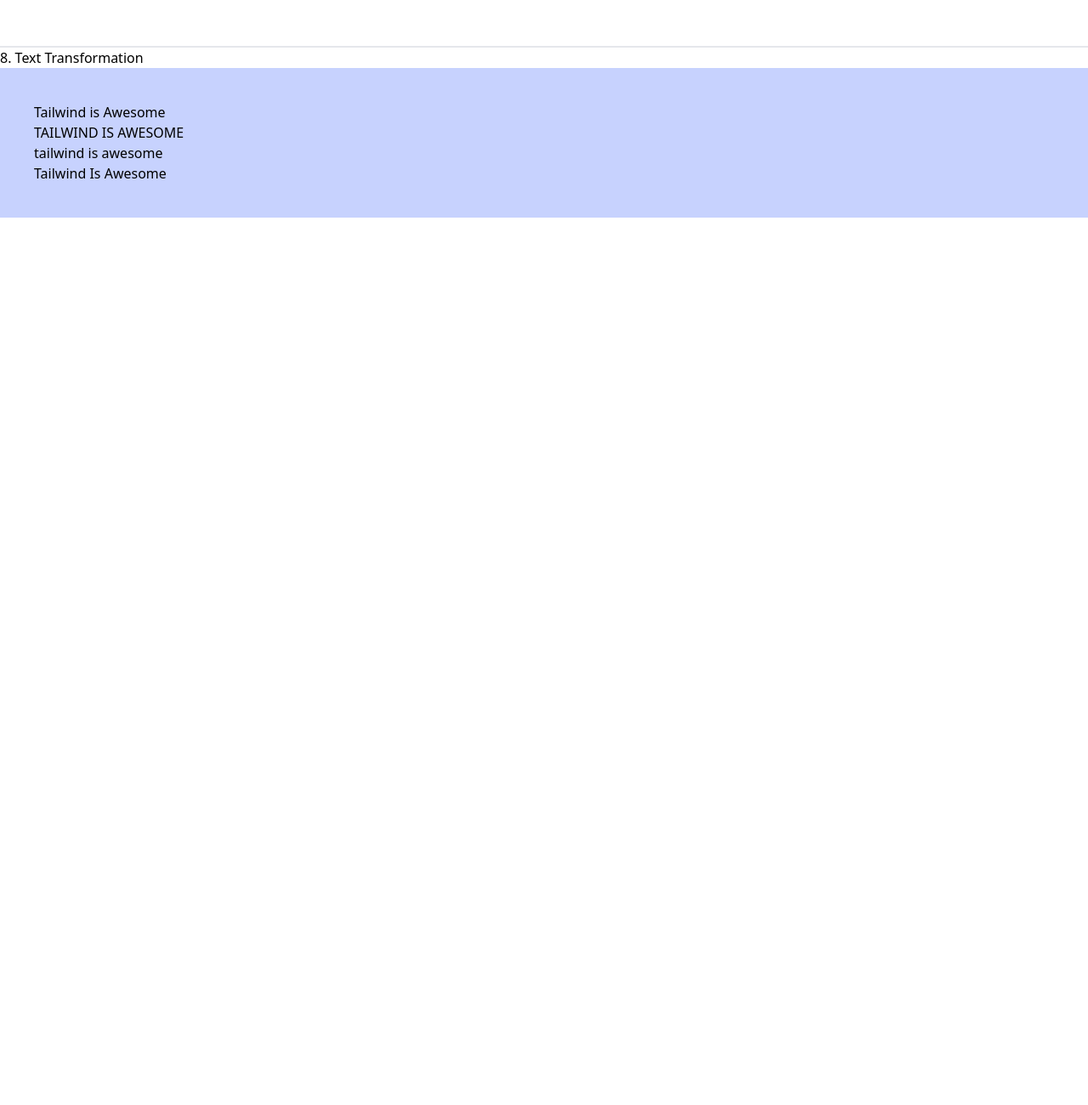
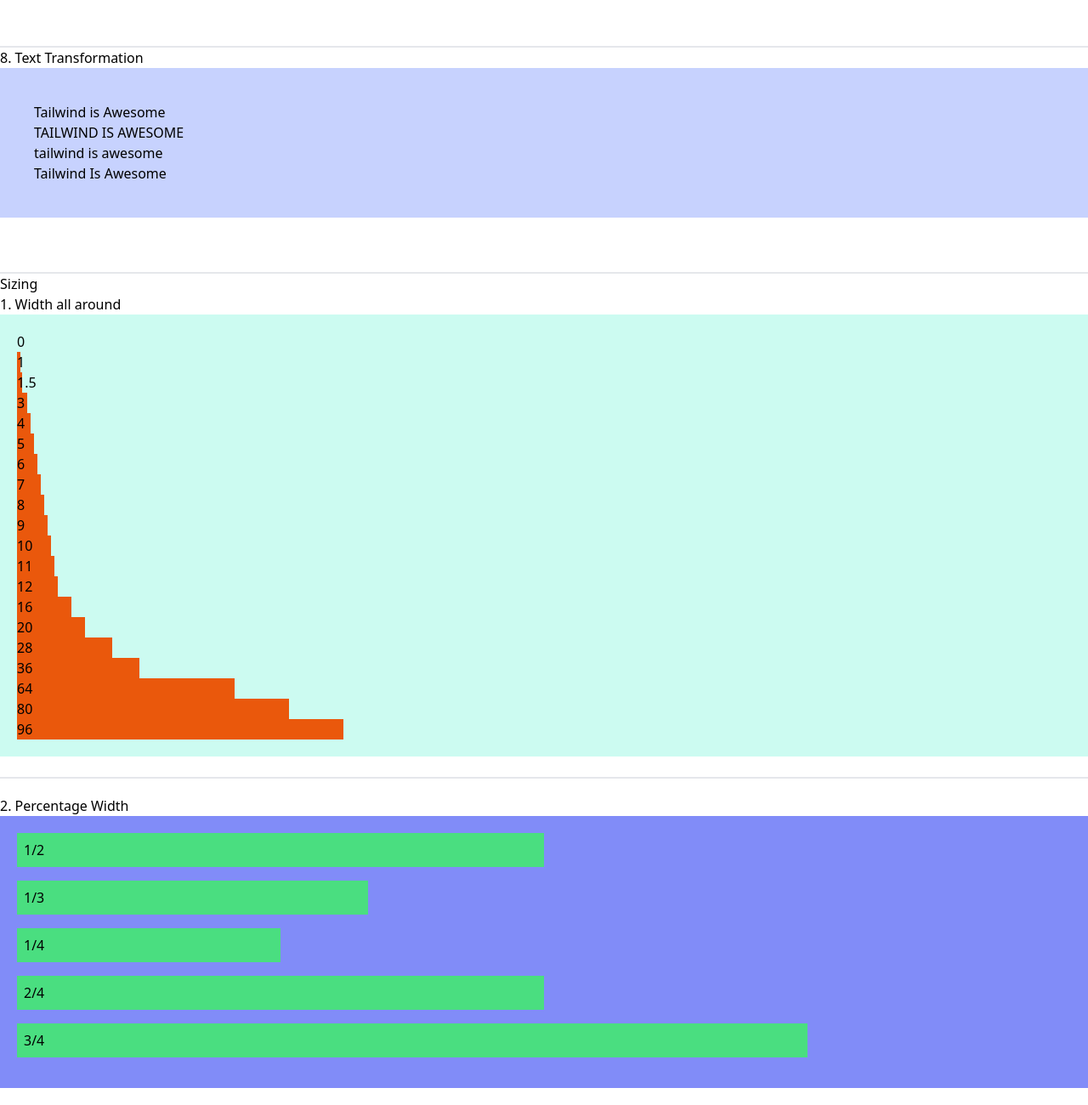
Before and after one commit to NirupamChakraborty/Tailwind_CSS, a plain HTML site: page index.html in a window 1280 px wide. Shown: the part 4770-6070 px from the top of the page at 85% size. Before the commit the page ends 5066 px from the top, so only its background shows below. Drawn offline with nearby package versions, Linux system fonts and the light colour scheme.

Commit message:
TAILWIND CSS.

```diff
--- a/index.html
+++ b/index.html
@@ -300,6 +300,65 @@
 
 
 
+      <br>
+      <hr>
+      <hr>
+
+
+      <h1>Sizing</h1>
+
+     <h1>1. Width all around</h1>
+
+
+
+
+     <div class="bg-teal-100 p-5">
+        <div class="bg-orange-600 w-0">0</div>
+        <div class="bg-orange-600 w-1">1</div>
+        <div class="bg-orange-600 w-1.5">1.5</div>
+        <div class="bg-orange-600 w-3">3</div>
+        <div class="bg-orange-600 w-4">4</div>
+        <div class="bg-orange-600 w-5">5</div>
+        <div class="bg-orange-600 w-6">6</div>
+        <div class="bg-orange-600 w-7">7</div>
+        <div class="bg-orange-600 w-8">8</div>
+        <div class="bg-orange-600 w-9">9</div>
+        <div class="bg-orange-600 w-10">10</div>
+        <div class="bg-orange-600 w-11">11</div>
+        <div class="bg-orange-600 w-12">12</div>
+        <div class="bg-orange-600 w-16">16</div>
+        <div class="bg-orange-600 w-20">20</div>
+        <div class="bg-orange-600 w-28">28</div>
+        <div class="bg-orange-600 w-36">36</div>
+        <div class="bg-orange-600 w-64">64</div>
+        <div class="bg-orange-600 w-80">80</div>
+        <div class="bg-orange-600 w-96">96</div>
+     </div>
+
+
+
+
+
+     <br>
+     <hr>
+     <hr>
+
+
+     <h1 class="mt-5">2. Percentage Width</h1>
+
+     <div class="bg-indigo-400 mb-5 p-5">
+        <div class="bg-green-400 p-2 mb-4 w-1/2">1/2</div>
+        <div class="bg-green-400 p-2 mb-4 w-1/3">1/3</div>
+        <div class="bg-green-400 p-2 mb-4 w-1/4">1/4</div>
+        <div class="bg-green-400 p-2 mb-4 w-2/4">2/4</div>
+        <div class="bg-green-400 p-2 mb-4 w-3/4">3/4</div>
+
+     </div>
+
+
+
+
+
 
 </body>
 </html>
```
